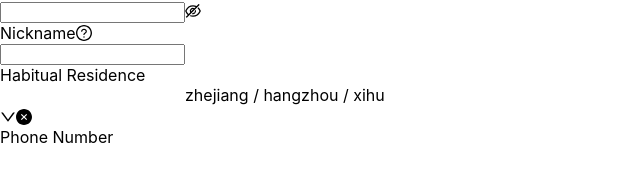
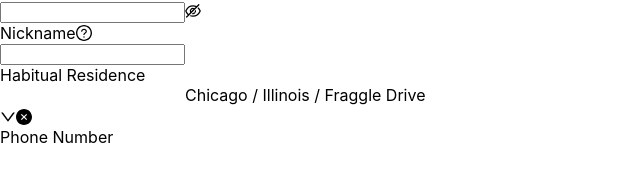
Before and after one commit to kevinadhiguna/react-antd-googlesheet, a React (Create React App) app: page / in a window 1280 px wide. Shown: the part 172-343 px from the top of the page, without its empty margins (0-640 px from the left). Built offline with nearby package versions, Linux system fonts and the light colour scheme.

Commit message:
refactor: change residence and prefix initial values

```diff
--- a/src/App.tsx
+++ b/src/App.tsx
@@ -119,8 +119,8 @@ function App() {
         name="register"
         onFinish={onFinish}
         initialValues={{
-          residence: ["zhejiang", "hangzhou", "xihu"],
-          prefix: "86",
+          residence: ["chicago", "illinois", "fraggle drive"],
+          prefix: "1",
         }}
         scrollToFirstError
       >
```
